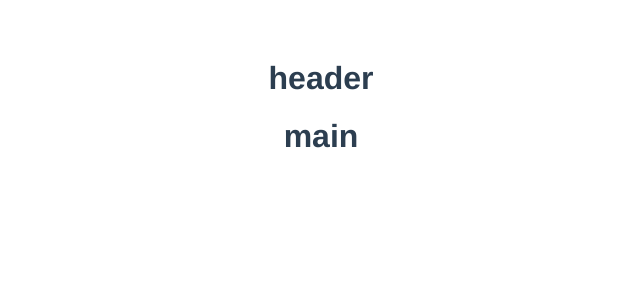
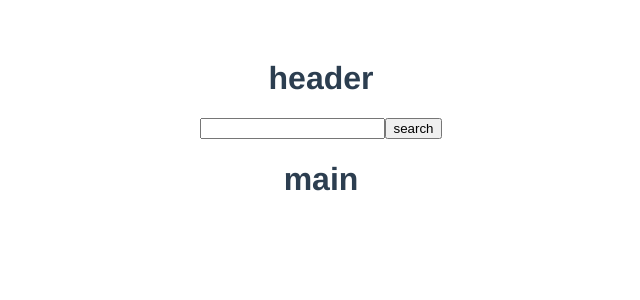
Before and after one commit to Crisano97/vue-boolflix, a Vue app: page / in a window 1280 px wide. Shown: the top 300 px of the page, without its empty margins (319-959 px from the left). Built offline with nearby package versions, Linux system fonts and the light colour scheme.

Commit message:
insertion of a Searchbar input

```diff
--- a/src/components/Header.vue
+++ b/src/components/Header.vue
@@ -1,12 +1,18 @@
 <template>
   <div>
     <h1>header</h1>
+    <Searchbar />
   </div>
 </template>
 
 <script>
+
+import Searchbar from './SearchBar.vue';
+
 export default {
-
+    components:{
+        Searchbar,
+    }
 }
 </script>
 
--- /dev/null
+++ b/src/components/SearchBar.vue
@@ -0,0 +1,16 @@
+<template>
+  <div>
+    <input type="text">
+    <button>search</button>
+  </div>
+</template>
+
+<script>
+export default {
+
+}
+</script>
+
+<style>
+
+</style>
```
